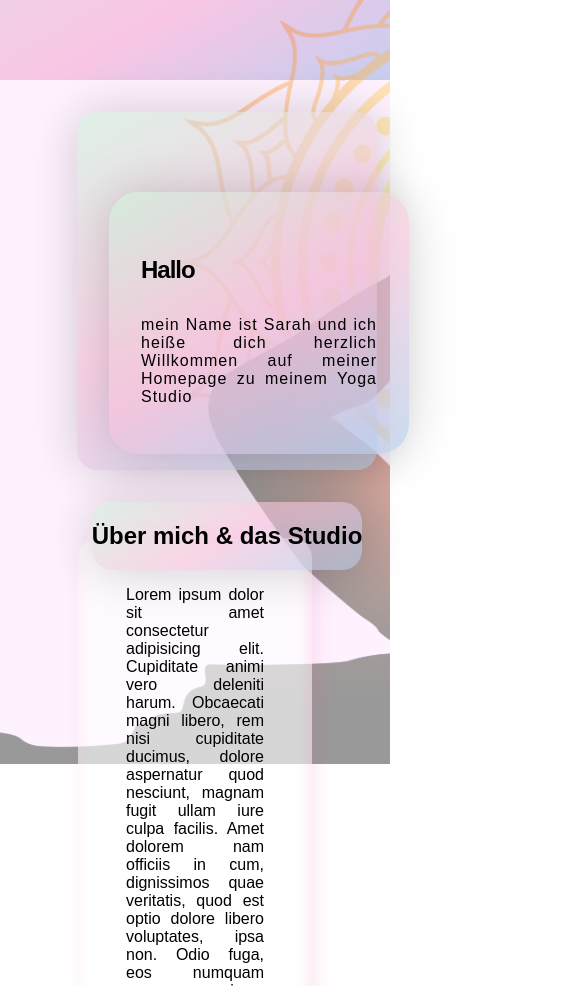
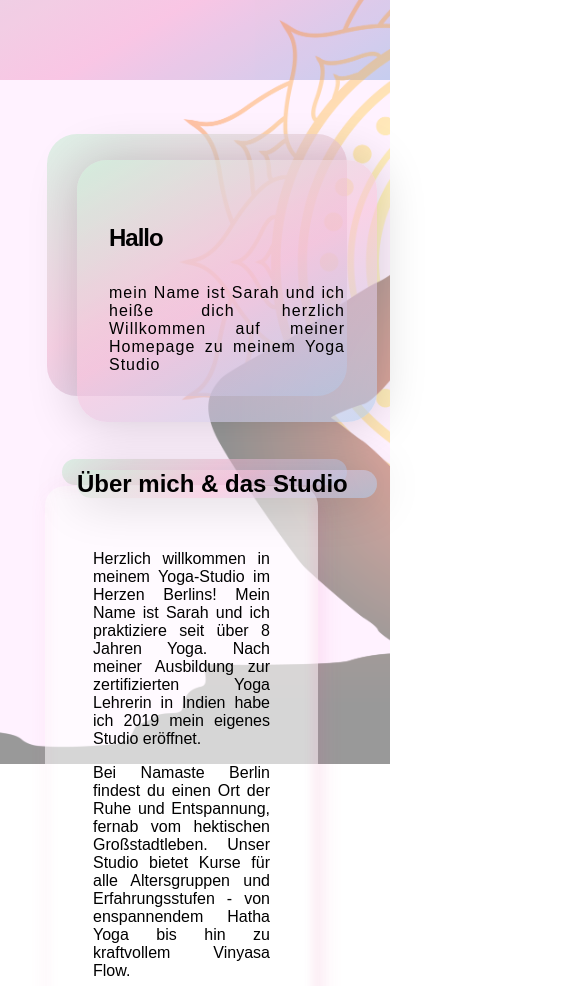
Before and after one commit to MarcusBecker6123/NamasteBerlin, a plain HTML site: page index.html in a window 390 px wide. Shown: the part 80-1066 px from the top of the page, 585 px wide, since content can reach past the window. Drawn offline with Linux system fonts and the light colour scheme; a web font is replaced by a local one.

Commit message:
better responsive, better css

```diff
--- a/index.html
+++ b/index.html
@@ -14,35 +14,35 @@
       </nav>
     </header>
     <main>
-      <section class="studio-info">
-        <section class="flex">
+      <div class="studio-info">
+        <section class="flex layer1">
           <span class="title">Hallo</span>mein Name ist Sarah und ich heiße dich
           herzlich Willkommen auf meiner Homepage zu meinem Yoga Studio
         </section>
       </section>
-      <section class="about">
+      <section class="about layer2">
         <h2>Über mich & das Studio</h2>
       </section>
       <aside>
-        Lorem ipsum dolor sit amet consectetur adipisicing elit. Cupiditate
-        animi vero deleniti harum. Obcaecati magni libero, rem nisi cupiditate
-        ducimus, dolore aspernatur quod nesciunt, magnam fugit ullam iure culpa
-        facilis. Amet dolorem nam officiis in cum, dignissimos quae veritatis,
-        quod est optio dolore libero voluptates, ipsa non. Odio fuga, eos
-        numquam error possimus corrupti. Repudiandae corrupti temporibus
-        deserunt unde voluptas! Odio tempora fugit laborum, dolores ratione,
-        perferendis vel iusto explicabo temporibus similique aspernatur tenetur
-        dignissimos aliquam atque. Dolore aperiam quia consectetur, sequi et
-        atque id, ipsam, perspiciatis obcaecati blanditiis saepe. Est
-        consequuntur minima qui, repudiandae omnis accusantium illum incidunt!
-        Facilis, incidunt. Vel libero deserunt nihil ab suscipit odio veritatis
-        tenetur quasi laborum aperiam. Esse perferendis architecto mollitia enim
-        sequi itaque. Fugiat repudiandae ex suscipit voluptatibus atque nemo
-        cumque eius quod. Autem a dolores, facilis assumenda in, eos,
-        consequuntur ipsum officia excepturi consequatur ratione debitis
-        repellendus quibusdam exercitationem iure dicta enim!
+        <p>
+          Herzlich willkommen in meinem Yoga-Studio im Herzen Berlins! Mein Name
+          ist Sarah und ich praktiziere seit über 8 Jahren Yoga. Nach meiner
+          Ausbildung zur zertifizierten Yoga Lehrerin in Indien habe ich 2019
+          mein eigenes Studio eröffnet.
+        </p>
+        <p>
+          Bei Namaste Berlin findest du einen Ort der Ruhe und Entspannung,
+          fernab vom hektischen Großstadtleben. Unser Studio bietet Kurse für
+          alle Altersgruppen und Erfahrungsstufen - von enspannendem Hatha Yoga
+          bis hin zu kraftvollem Vinyasa Flow.
+        </p>
+        <p>
+          Meine Philosophie: Jeder Körper ist einzigartig und jeder ist auf
+          seinem eigenen Yoga-Weg. Bei uns steht nicht die Perfektion im
+          Vordergrund, sondern das Wohlbefinden und die innere Balance.
+        </p>
       </aside>
-      <section class="classes">
+      <section class="classes layer2">
         <h2>Kurszeiten</h2>
       </section>
       <aside>
@@ -90,8 +90,14 @@
         </table>
       </aside>
       <aside></aside>
-      <section class="contact"><h2>Kontakt & Anfahrt</h2></section>
+      <section class="contact layer2"><h2>Kontakt & Anfahrt</h2></section>
       <aside>
+        <p>
+          <strong>Kontakt:</strong> <br />
+          📧 sarah@namaste-berlin.de <br />
+          📞 030 - 123 456 789 <br />
+          📍 Sigmundstr. 52A, 10191 Berlin
+        </p>
         <form
           action="mailto:sarah@namaste-berlin.de"
           method="post"
--- a/style.css
+++ b/style.css
@@ -10,6 +10,7 @@ body {
 font-family: sans-serif;
     margin: 0;
     padding: 0;
+
 
 }
 
@@ -50,7 +51,9 @@ header {
     z-index: -2;
 }
 
-
+main {
+    margin-left: 2rem;
+}
 nav h1::before {
     content: url('namaste.svg');
     display: inline-flex;
@@ -110,12 +113,30 @@ aside {
     width: auto;
     height: auto;
     max-height: 100%;
-    max-width: 60vw;
+    max-width: 70vw;
     text-align: justify;
     padding: 3rem;
     font-weight: 200;
     border-radius: 20px;
     z-index: -1;
+
+
+}
+ .layer1::after, .layer2::after {
+    content: "";
+    background: linear-gradient(150deg, hsla(141, 54%, 86%, .6) 0%, hsla(333, 73%, 85%, .6) 50%, hsla(211, 58%, 79%, .6) );
+    position: absolute;
+    inset: 10%;
+    top: -10%;
+    left: -10%;
+    z-index: -1;
+    border-radius: 30px;
+}
+
+.layer2::after {
+    top: -40%;
+    left: -5%;
+    margin-bottom: 10px;
 
 }
 
@@ -156,6 +177,8 @@ th:nth-child(odd) {
     background-color: #e3499433;
 } */
 
+
+/*Glasmorphism effekt*/
 aside::before {
     position: absolute;
     content: "";
@@ -174,6 +197,10 @@ aside::before {
 input {
     display: block;
     margin: 1rem;
+}
+
+footer {
+    margin-top: 2rem;
 }
 
 @media (max-width: 480px) {
@@ -207,5 +234,6 @@ input {
         flex-direction: column;
         justify-content: center;
         align-items: center;
+        margin: 0 auto;
     }
 }
```
